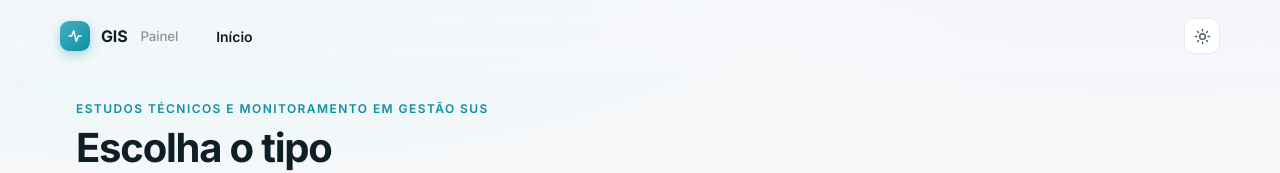
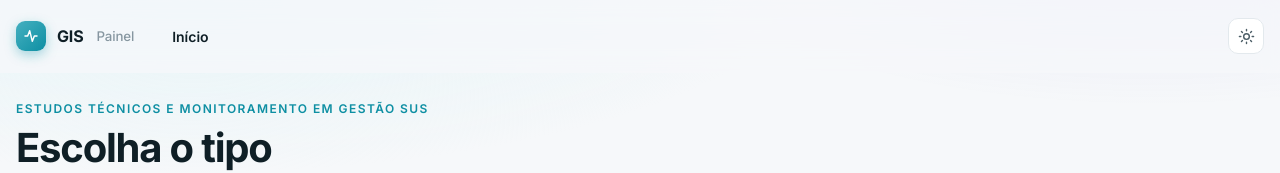
Before and after one commit to LeonardoCherutti/GIS-Painel, a plain HTML site: page index.html in a window 1280 px wide. Shown: the top 173 px of the page. Drawn offline with Linux system fonts and the light colour scheme.

Commit message:
Update index.html

```diff
--- a/index.html
+++ b/index.html
@@ -38,7 +38,7 @@ button{font:inherit;color:inherit;cursor:pointer;border:0;background:none}
 a{color:inherit}
 
 /* topo */
-header{display:flex;align-items:center;gap:16px;padding:18px max(16px,calc((100% - 1160px)/2));position:sticky;top:0;z-index:5;
+header{display:flex;align-items:center;gap:16px;padding:18px max(16px,calc((100% - 1560px)/2));position:sticky;top:0;z-index:5;
   backdrop-filter:saturate(1.4) blur(14px);background:color-mix(in srgb,var(--bg) 78%,transparent);border-bottom:1px solid transparent;transition:border-color .2s}
 header.rolou{border-color:var(--line)}
 .marca{display:flex;align-items:center;gap:11px;font-weight:700;letter-spacing:-.01em}
@@ -55,7 +55,7 @@ header.rolou{border-color:var(--line)}
 .tema:hover{border-color:var(--accent)}
 .tema svg{width:17px;height:17px;stroke:var(--ink-2)}
 
-main{flex:1;width:100%;max-width:1160px;margin:0 auto;padding:28px 16px 56px}
+main{flex:1;width:100%;max-width:1560px;margin:0 auto;padding:28px 16px 56px}
 .tela{animation:entra .35s ease both}
 @keyframes entra{from{opacity:0;transform:translateY(8px)}to{opacity:1;transform:none}}
 .eyebrow{font-size:12px;font-weight:600;letter-spacing:.12em;text-transform:uppercase;color:var(--accent)}
```
